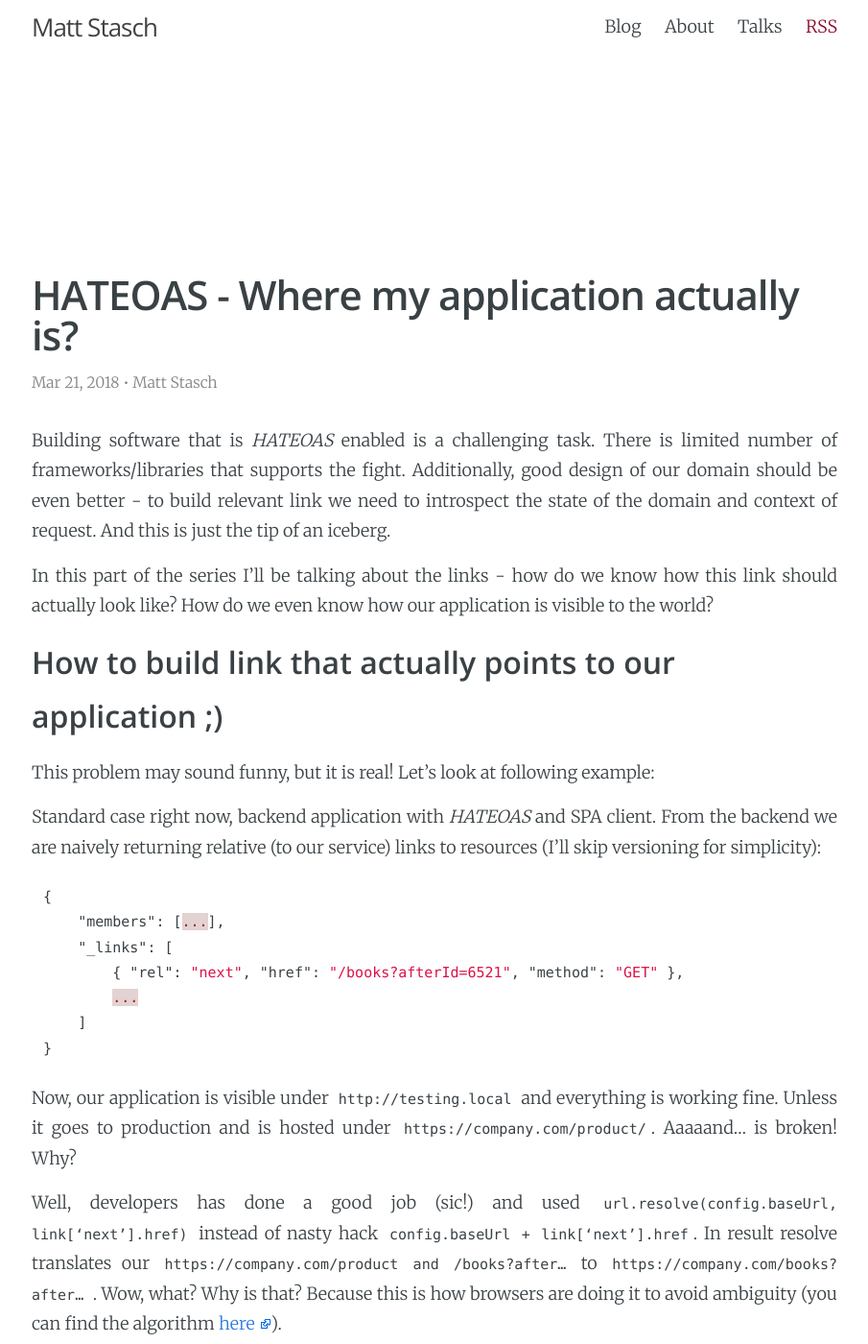
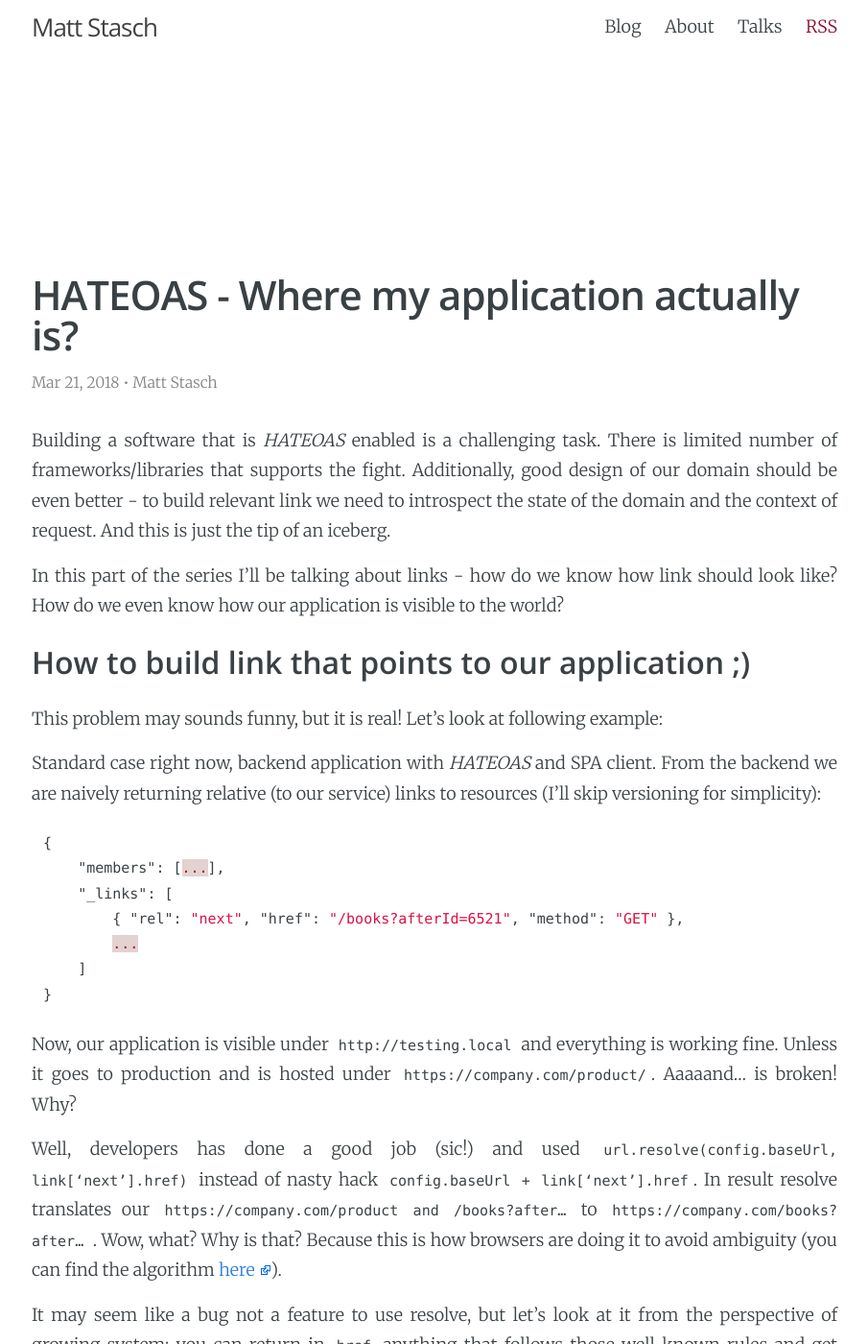
Before and after one commit to mat3u/mat3u.github.io, a Jekyll site: the page built from _posts/2018-03-21-HATEOAS-Where-my-application-is.md, in a window 1280 px wide and 1400 px high. Shown: the whole window at 96% size, without its empty margins (187-1092 px from the left). Built offline with Jekyll 4.4.1, drawn with Linux system fonts in a browser that asks for light colours; comment, search, counter and statistics services are not loaded; some of the changed text lies outside the part shown.

Commit message:
Language fixes in HATEOAS post

````diff
--- a/_posts/2018-03-21-HATEOAS-Where-my-application-is.md
+++ b/_posts/2018-03-21-HATEOAS-Where-my-application-is.md
@@ -5,14 +5,14 @@ date: 2018-03-21 08:49
 ---
 
 
-Building software that is *HATEOAS* enabled is a challenging task. There is limited number of frameworks/libraries that supports the fight. Additionally,  good design of our domain should be even better - to build relevant link we need to introspect the state of the domain and context of request. And this is just the tip of an iceberg.
+Building a software that is *HATEOAS* enabled is a challenging task. There is limited number of frameworks/libraries that supports the fight. Additionally, good design of our domain should be even better - to build relevant link we need to introspect the state of the domain and the context of request. And this is just the tip of an iceberg.
 
-In this part of the series I’ll be talking about the links - how do we know how this link should actually look like? How do we even know how our application is visible to the world?
+In this part of the series I’ll be talking about links - how do we know how link should look like? How do we even know how our application is visible to the world?
 
 <!--more-->
 
-## How to build link that actually points to our application ;)
-This problem may sound funny, but it is real! Let’s look at following example:
+## How to build link that points to our application ;)
+This problem may sounds funny, but it is real! Let’s look at following example:
 
 Standard case right now, backend application with *HATEOAS* and SPA client. From the backend we are naively returning relative (to our service) links to resources (I’ll skip versioning for simplicity):
 
@@ -63,7 +63,7 @@ proxy_set_header  X-Forwarded-For       $proxy_add_x_forwarded_for;
 Proxy_set_header  X-Forwarded-BasePath  "${http_x_forwarded_basepath}/api/mnt/point";
 ```
 
-Funny is that Forwared header has worse support in tooling (i.e. [nginx](https://www.nginx.com/resources/wiki/start/topics/examples/forwarded/)) than its non-standardized predecessor: `X-Forwarded-*`.
+Funny is that `Forwared` header has worse support in tooling (i.e. [*nginx*](https://www.nginx.com/resources/wiki/start/topics/examples/forwarded/)) than its non-standardized predecessor: `X-Forwarded-*`.
 
 ## Should I use absolute or relative URI?
 
@@ -75,9 +75,9 @@ Right now, I’m using full links by default in my projects - no (known) issues.
 
 ## It is widely implemented in every web framework, right?
 
-Well, there is no standard implementation for ASP.NET Core and for ASP.NET WebAPI 2 - maybe there are some libraries I don’t know. Django and couple of Node.js web frameworks supports those headers by libraries, Spring has support for the “standardier” headers (`X-Forwarded-*` except `BasePath`).
+Well, there is no standard implementation for ASP.NET Core and for ASP.NET WebAPI 2 - maybe there are some libraries I don’t know. Django and couple of Node.js web frameworks support those headers by libraries, Spring has support for the “standardier” headers (`X-Forwarded-*` except `BasePath`).
 
-This is why I’ve written my own piece of code to do the job:
+Therefore, I’ve written my own piece of code to do the job:
 
 ```csharp
 public class ForwardedHandler : DelegatingHandler
````
Also changed, not shown: other parts of _posts/2018-03-21-HATEOAS-Where-my-application-is.md (+4 -4 lines).
